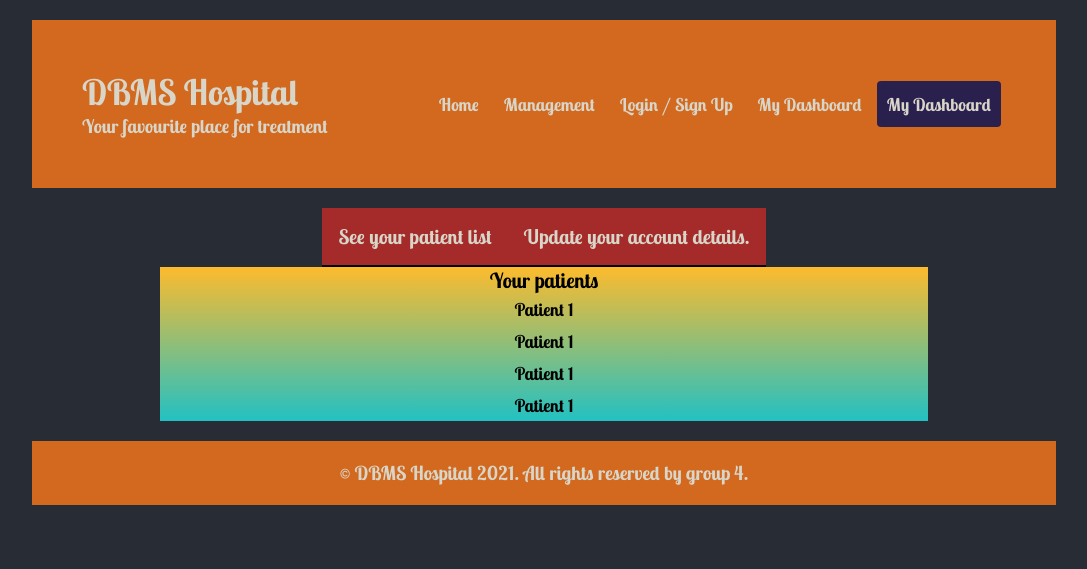
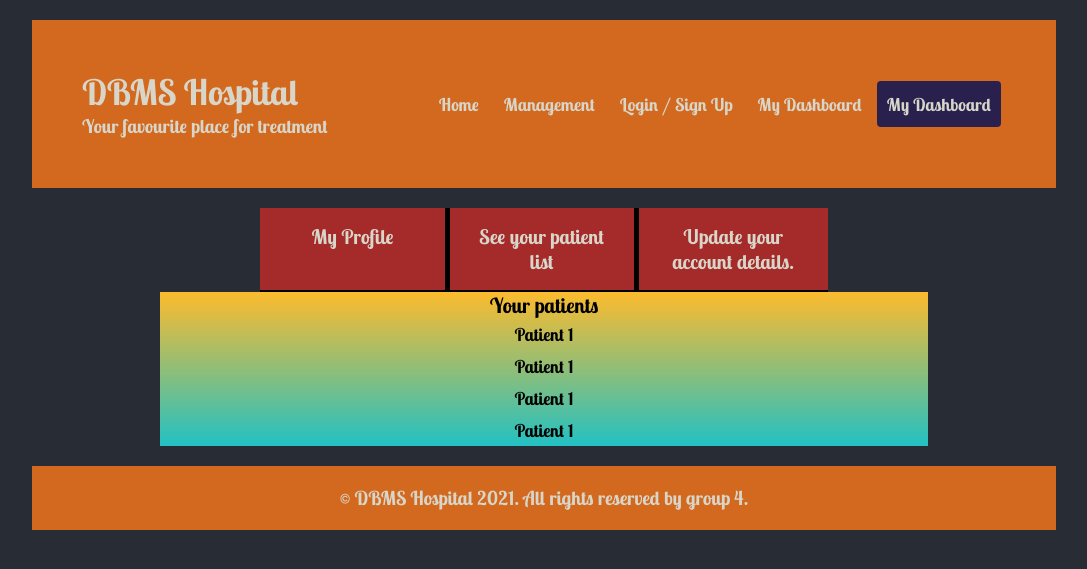
Before and after one commit to muzahidul190/hospital_management_project, a PHP site: page /doctor_dashboard.php in a window 1280 px wide. Shown: the top 569 px of the page, without its empty margins (96-1183 px from the left). Run offline with PHP 8.4, Linux system fonts and the light colour scheme.

Commit message:
My Profile Menu added and Doc_update_profile fixes

```diff
--- a/assets/css/style.css
+++ b/assets/css/style.css
@@ -327,10 +327,11 @@ select{
     display: block;
     margin: 0 auto;
 }
-.patient_view .item-according-to-link{
+.patient_view .item-according-to-link,.doc-update-profile{
     display: block;
     margin: 0 auto;
     width: 80%;
+    padding: 0 50px;
     border:20px solid black;
     border-top:none;
     border-bottom: none;
--- a/doctor_dashboard.php
+++ b/doctor_dashboard.php
@@ -44,9 +44,12 @@
     <main>
         <div class="content_wrapper">
             <div class="wrapper">
-                <div class="doc_dashboard">
+                <div id="patient_view" class="doc_dashboard">
                     <nav class="secondary_nav">
                         <ul>
+                            <li>
+                                <a href="doctor">My Profile</a>
+                            </li>
                             <li>
                                 <a href="#patient_list">See your patient list</a>
                             </li>
@@ -75,7 +78,7 @@
 
                 </div>
 
-                <form action="" id="update_details" class="hide-single-item form-item">
+                <form action="" id="update_details" class="hide-single-item form-item doc-update-profile">
                     <legend><h2>Update your details</h2></legend>
                     <label for="d-address">
                         <h2>Your Address</h2>
--- a/patient_dashbord.php
+++ b/patient_dashbord.php
@@ -48,6 +48,9 @@
             <nav class="secondary_nav">
                 <ul>
                     <li>
+                        <a href="patient">My Profile</a>
+                    </li>
+                    <li>
                         <a href="#appointment">Make an Appointment</a>
                     </li>
                     <li><a href="#book_seat">
@@ -65,7 +68,7 @@
         <div class="wrapper">
             <section class="patient_view">
             <div class="item-according-to-link">
-            <div id="appointment" class="single-item-design form-item" style="padding: 0 50px;">
+            <div id="appointment" class="single-item-design form-item" style="">
                 <form action="">
                     <legend><h2>Make an Appointment</h2></legend>
                     <label for="department">
```
